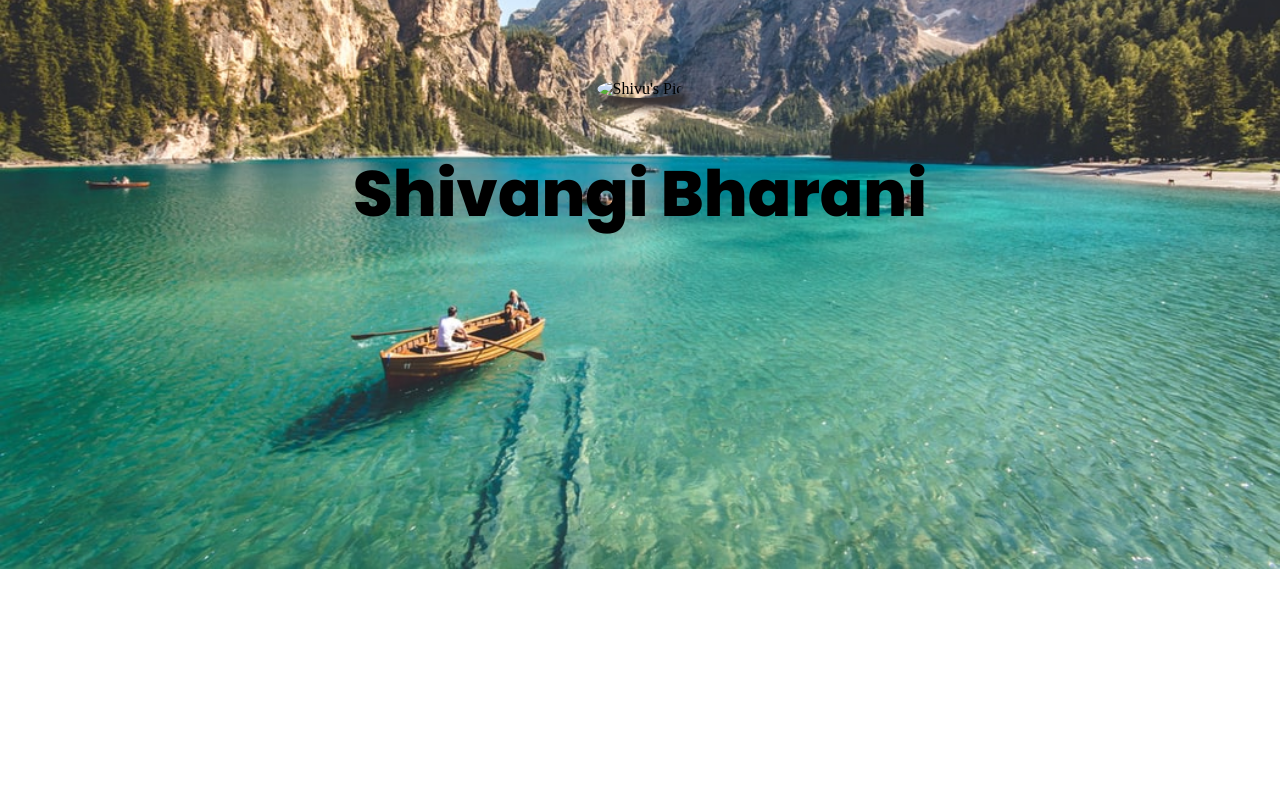
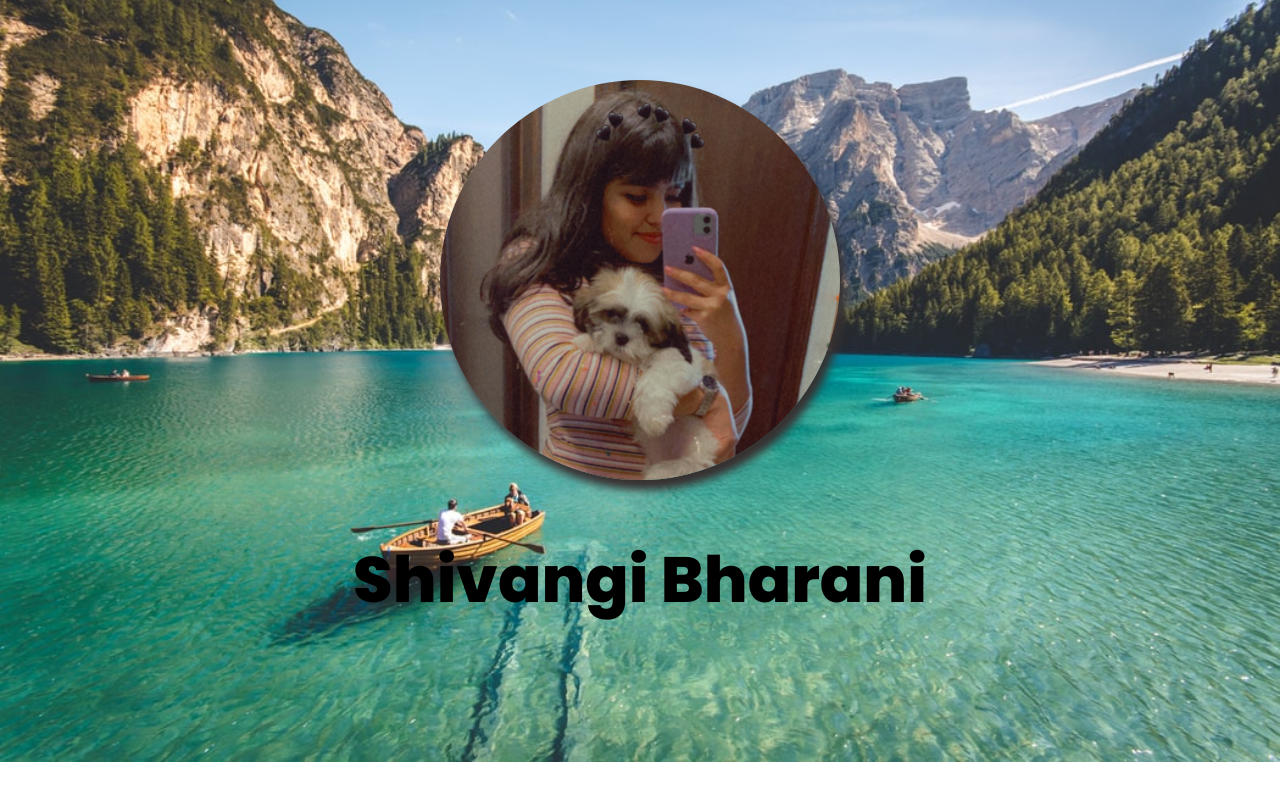
Before and after one commit to shivangibharani/My-first-project-, a plain HTML site: page index.html in a window 1280 px wide. Drawn offline with Linux system fonts and the light colour scheme.

Commit message:
path updated

```diff
--- a/index.html
+++ b/index.html
@@ -9,7 +9,7 @@
 </head>
 <body>
     <div class="img">
-        <img src="assets/profile.jpg" alt="Shivu's Pic">
+        <img src="profile.jpg" alt="Shivu's Pic">
     </div>
     <div class="name">
         <h1 class="myname">Shivangi Bharani</h1>
```
